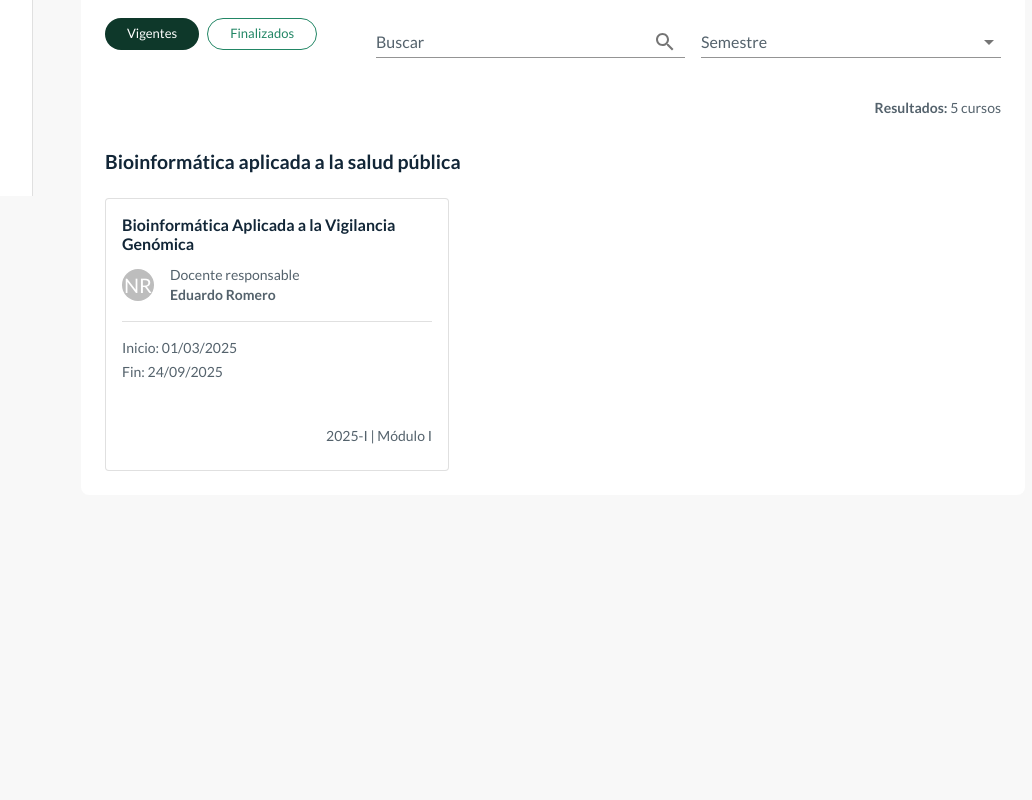
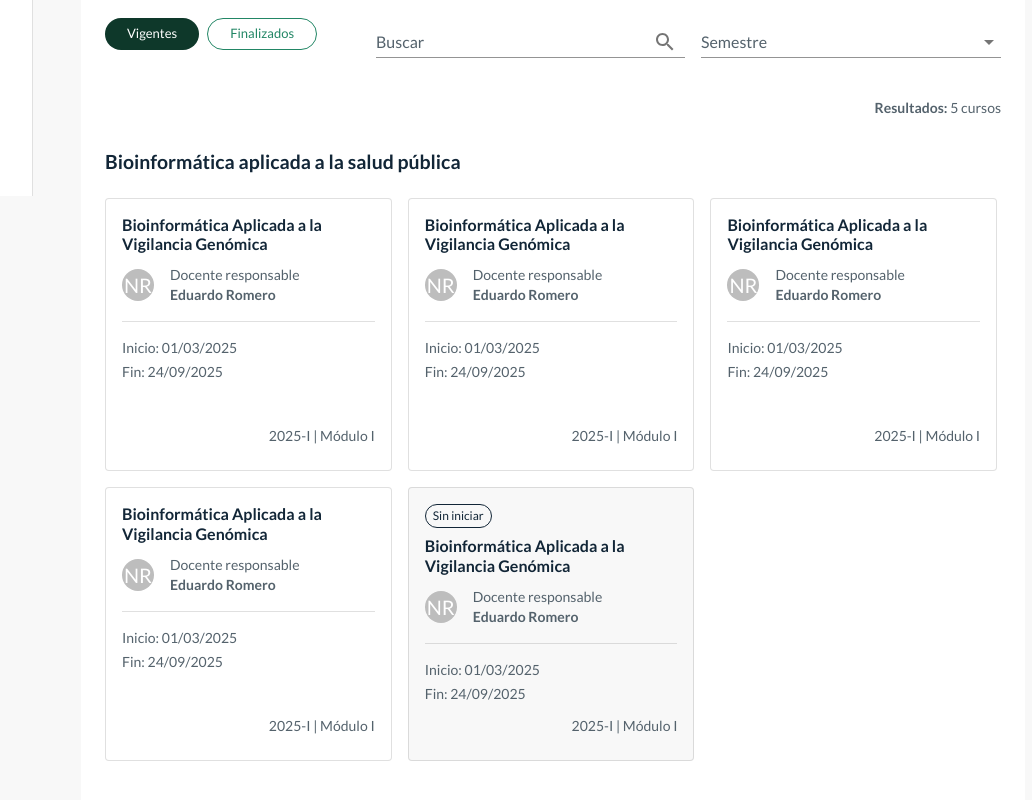
Before and after one commit to luiscavibot/unmsm-lms-spa, a React (Vite) app: page /courses/posgrado in a window 1280 px wide. Shown: the part 604-1404 px from the top of the page, without its empty margins (207-1239 px from the left). Before the commit the page ends 1147 px from the top, so only its background shows below. Built offline with nearby package versions, Linux system fonts and the light colour scheme; sample sign-in values are in the browser's storage.

Commit message:
LMS-14 create grid courses list

```diff
--- a/src/components/common/CardCourse.tsx
+++ b/src/components/common/CardCourse.tsx
@@ -1,13 +1,36 @@
 import React from 'react'
-import { Avatar, Box, Card, CardContent, Divider, Stack, Typography } from '@mui/material'
+import { Avatar, Box, Card, CardContent, Chip, Divider, Stack, Typography } from '@mui/material'
 import { useTheme } from '@mui/material/styles'
 
-export default function CardCourse() {
+interface CardCourseProps {
+	status?: 'sin-iniciar' | 'activo'
+}
+
+export default function CardCourse({ status = 'activo' }: CardCourseProps) {
 	const theme = useTheme()
 	return (
 		<Box sx={{ width: '100%', maxWidth: '344px' }}>
-			<Card variant="outlined">
+			<Card
+				variant="outlined"
+				sx={{
+					bgcolor: status === 'sin-iniciar' ? theme.palette.neutral.light : 'background.paper',
+				}}
+			>
 				<CardContent>
+					{status === 'sin-iniciar' && (
+						<Chip
+							label="Sin iniciar"
+							size="small"
+							sx={{
+								fontSize: '12px',
+								fontWeight: 400,
+								color: theme.palette.secondary.dark,
+								borderColor: theme.palette.secondary.dark,
+								mb: 1,
+							}}
+							variant="outlined"
+						/>
+					)}
 					<Typography gutterBottom sx={{ color: theme.palette.secondary.dark, fontSize: '16px', fontWeight: '700', mb: '12px', lineHeight: '1.2' }}>
 						Bioinformática Aplicada a la Vigilancia Genómica
 					</Typography>
@@ -25,7 +48,7 @@ export default function CardCourse() {
 						</Box>
 					</Stack>
 					<Divider sx={{ mb: 2 }} />
-					<Stack direction="column" sx={{ gap: '44px 0px' }}>
+					<Stack direction="column" sx={{ gap: status === 'sin-iniciar' ? '12px 0px' : '44px 0px' }}>
 						<Stack direction="column" spacing={'4px'}>
 							<Typography variant="body2">
 								Inicio: 01/03/2025
--- a/src/features/courses/views/DiplomasView.tsx
+++ b/src/features/courses/views/DiplomasView.tsx
@@ -62,7 +62,23 @@ const DiplomasView = () => {
 			<Typography sx={{ color: theme.palette.secondary.dark, fontSize: '20px', fontWeight: '700', mb: 3 }} variant="h4">
 				Bioinformática aplicada a la salud pública
 			</Typography>
-			<CardCourse />
+			<Stack direction="row" flexWrap="wrap" spacing={2} mb={4} useFlexGap>
+				<Box sx={{ flex: '1 1 30%', minWidth: 280, maxWidth: '32%', display: 'flex', justifyContent: 'center', }}>
+					<CardCourse />
+				</Box>
+				<Box sx={{ flex: '1 1 30%', minWidth: 280, maxWidth: '32%', display: 'flex', justifyContent: 'center', }}>
+					<CardCourse />
+				</Box>
+				<Box sx={{ flex: '1 1 30%', minWidth: 280, maxWidth: '32%', display: 'flex', justifyContent: 'center', }}>
+					<CardCourse />
+				</Box>
+				<Box sx={{ flex: '1 1 30%', minWidth: 280, maxWidth: '32%', display: 'flex', justifyContent: 'center', }}>
+					<CardCourse />
+				</Box>
+				<Box sx={{ flex: '1 1 30%', minWidth: 280, maxWidth: '32%', display: 'flex', justifyContent: 'center', }}>
+					<CardCourse status='sin-iniciar' />
+				</Box>
+			</Stack>
 		</Box>
 	)
 }
```
